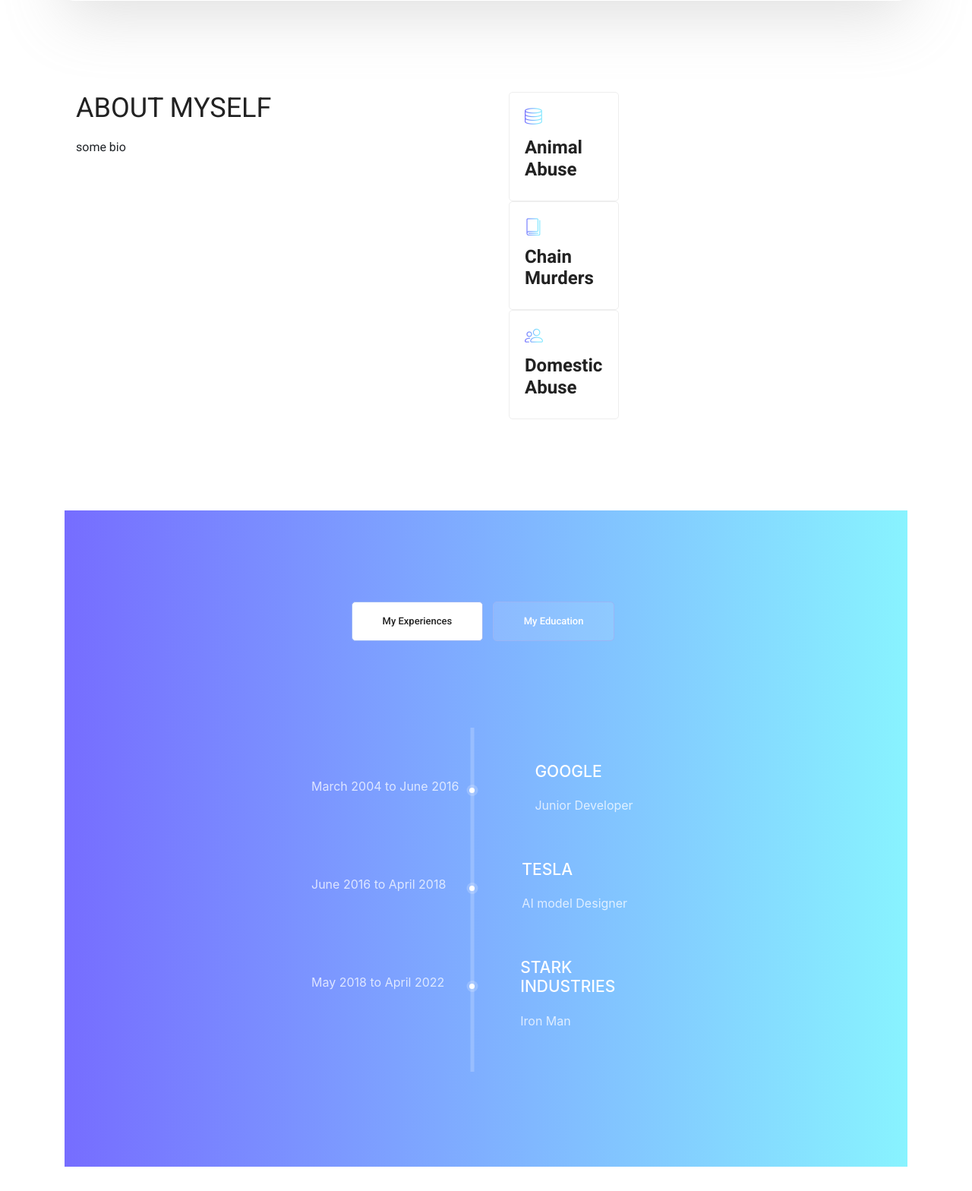
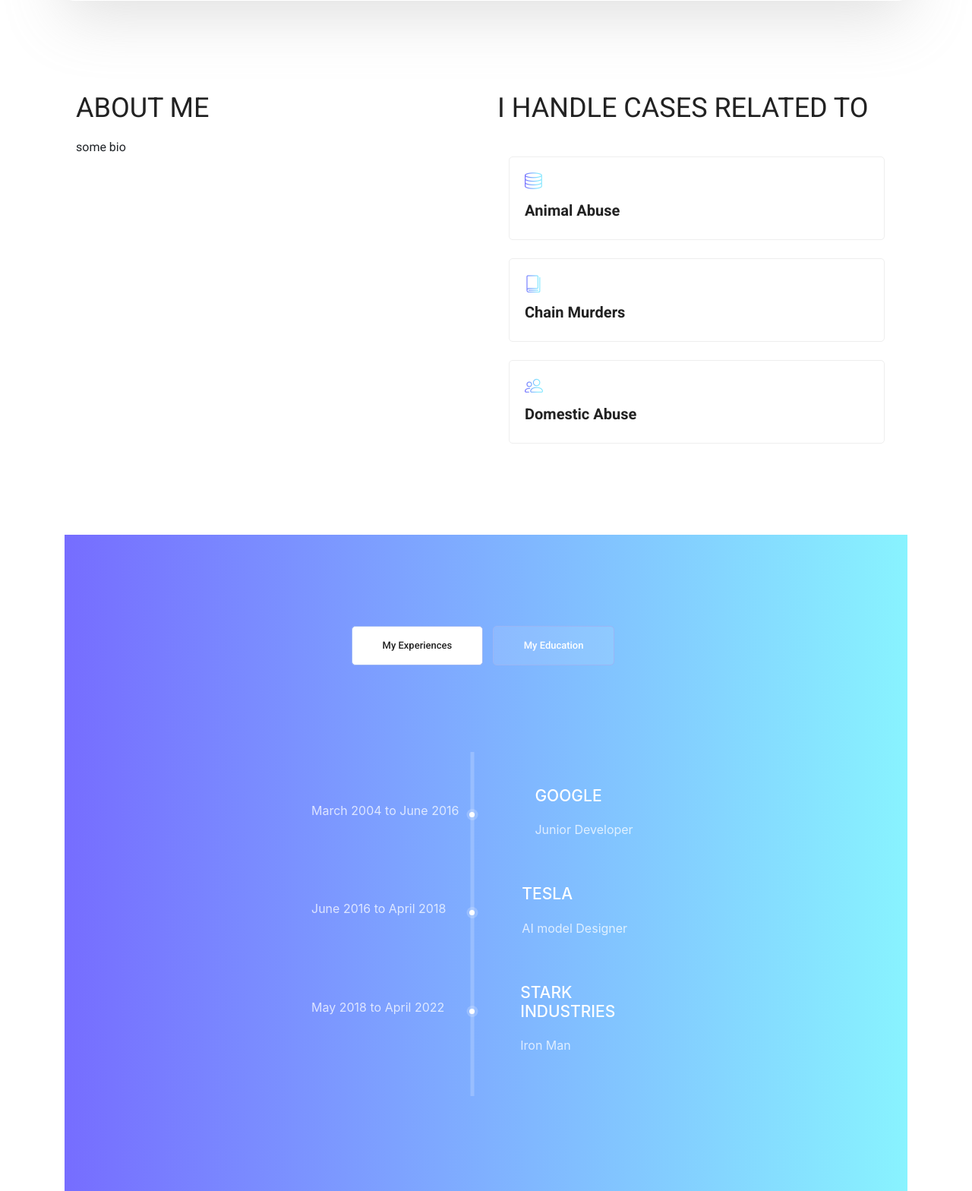
Before and after one commit to nishitjain1204/Affordable-Law, a Flask app: page /profile_display/1 in a window 1280 px wide. Shown: the part 983-2551 px from the top of the page at 76% size. Before the commit the page ends 2519 px from the top, so only its background shows below. Run offline with Flask 2, Linux system fonts and the light colour scheme; data comes from the database, SQL or seed files in the repository; some libraries are stand-ins or nearby versions.

Commit message:
LAWYER SECTION COMPLETED

```diff
--- a/static/profile/css/style.css
+++ b/static/profile/css/style.css
@@ -2502,7 +2502,7 @@ h6 {
     -webkit-background-clip: text;
     -webkit-text-fill-color: transparent; }
   .wel_item h4 {
-    font-size: 24px;
+    font-size: 20px;
     font-family: "Heebo", sans-serif;
     font-weight: bold;
     color: #222222;
--- a/templates/profile_display.html
+++ b/templates/profile_display.html
@@ -81,7 +81,7 @@
 									<br>
 									<ul class="list basic_info">
 
-										<li><a href="#"><i class="lnr lnr-phone-handset"></i> 44 (012) 6954 783</a></li>
+										<li><a href="#"><i class="lnr lnr-phone-handset"></i> {{ lawyer.phone_number}}</a></li>
 										<li><a href="#"><i class="lnr lnr-envelope"></i>{{lawyer.email_id }}</a></li>
 										<li><a href="#"><i class="lnr lnr-home"></i> {{lawyer.city if lawyer.city}}</a></li>
 									</ul>
@@ -109,56 +109,42 @@
 
         <!--================Welcome Area =================-->
         <section class="welcome_area p_120">
-        	<div class="container">
+        	<div class="container-fluid">
         		<div class="row welcome_inner">
         			<div class="col-lg-6">
         				<div class="welcome_text">
 							{% if lawyer.bio %}
-        					<h4>About Myself</h4>
+        					<h4>About Me</h4>
 							<p>{{lawyer.bio }}</p>
 							{% endif %}
-        					<!-- <div class="row">
-        						<div class="col-md-4">
-        							<div class="wel_item">
-        								<i class="lnr lnr-database"></i>
-        								<h4>{{lawyer.specialization1 if lawyer.specialization1 }}</h4>
 
-        							</div>
-        						</div>
-        						<div class="col-md-4">
-        							<div class="wel_item">
-        								<i class="lnr lnr-book"></i>
-
-        								<h4>{{lawyer.specialization2 if lawyer.specialization2 }}</h4>
-        							</div>
-        						</div>
-        						<div class="col-md-4">
-        							<div class="wel_item">
-        								<i class="lnr lnr-users"></i>
-
-        								<h4>{{lawyer.specialization3 if lawyer.specialization3 }}</h4>
-        							</div>
-        						</div>
-        					</div> -->
         				</div>
         			</div>
-        			<div class="col-lg-6">
+        			<!-- <div class="col-lg-6"> -->
+						<div class = 'col-lg-6'>
 
-						<div class="col-md-4">
+							<div class="welcome_text">
+								<h4>I handle cases related to </h4>
+							</div>
+							<br>
+
+						<div class="col-sm">
 							<div class="wel_item">
 								<i class="lnr lnr-database"></i>
 								<h4>{{lawyer.specialization1 if lawyer.specialization1 }}</h4>
 
 							</div>
 						</div>
-						<div class="col-md-4">
+						<br>
+						<div class="col-sm">
 							<div class="wel_item">
 								<i class="lnr lnr-book"></i>
 
 								<h4>{{lawyer.specialization2 if lawyer.specialization2 }}</h4>
 							</div>
 						</div>
-						<div class="col-md-4">
+						<br>
+						<div class=" col-sm">
 							<div class="wel_item">
 								<i class="lnr lnr-users"></i>
 
```
